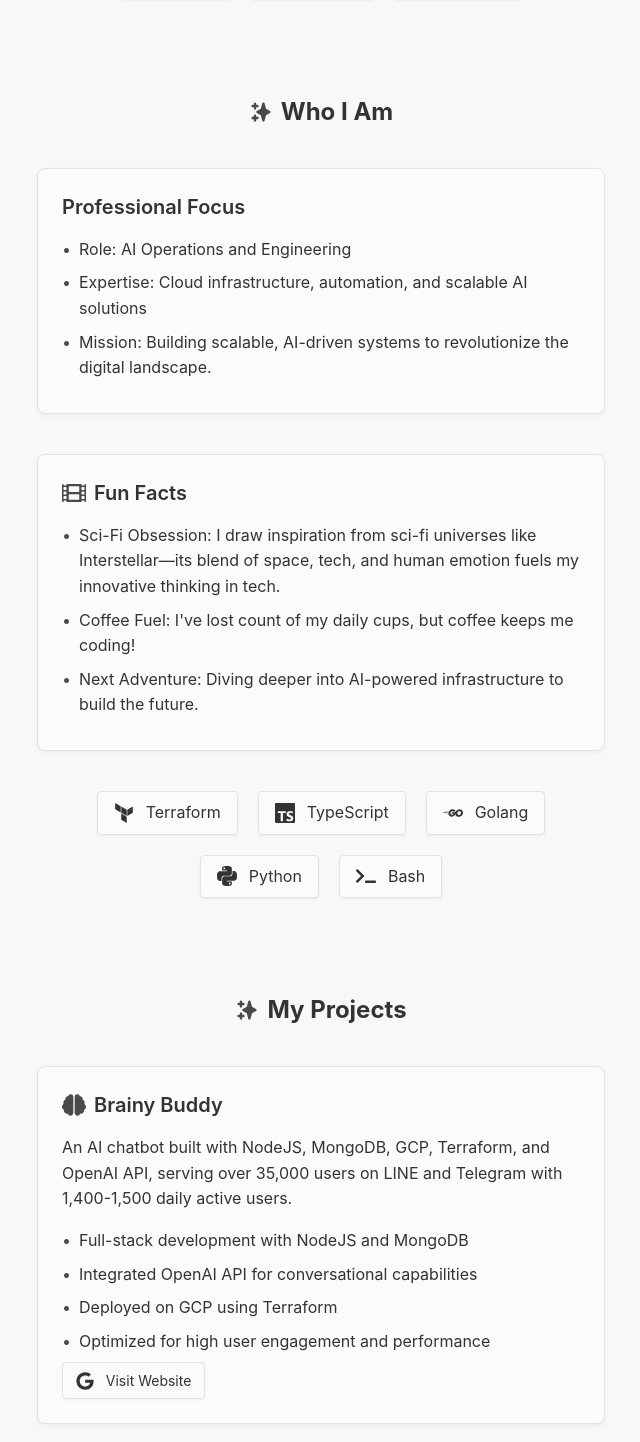
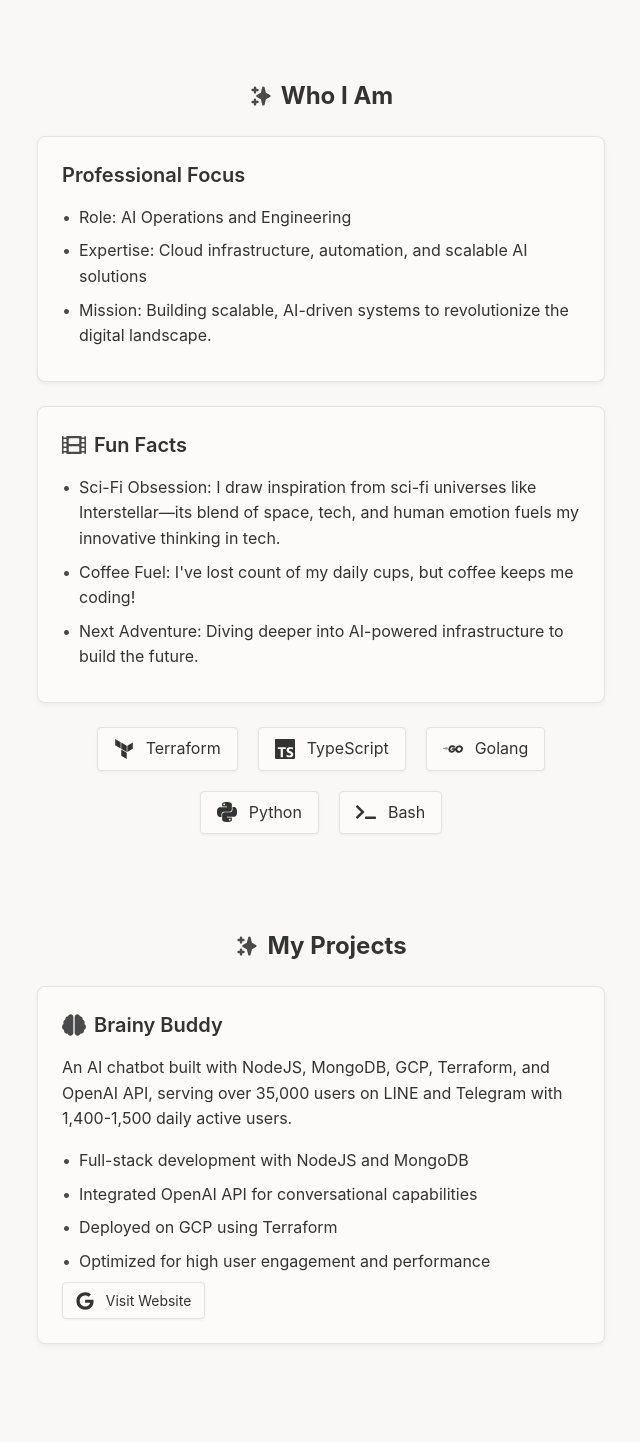
Before and after one commit to aashari/aashari, a Next.js app: page / in a window 1280 px wide. Shown: the part 541-1983 px from the top of the page, without its empty margins (319-959 px from the left). Built offline with nearby package versions, Linux system fonts and the light colour scheme.

Commit message:
Refactor: Standardize spacing and grid structure across all section components

```diff
--- a/src/components/Section.tsx
+++ b/src/components/Section.tsx
@@ -11,7 +11,7 @@
   return (
     <section className="section" id={id}>
       <div className="container mx-auto">
-        <h2 className="text-2xl font-bold text-center mb-10 flex justify-center items-center gap-2">
+        <h2 className="text-2xl font-bold text-center mb-6 flex justify-center items-center gap-2">
           {icon}
           {title}
         </h2>
--- a/src/sections/AboutSection.tsx
+++ b/src/sections/AboutSection.tsx
@@ -9,7 +9,7 @@
 export default function AboutSection() {
   return (
     <Section title="Who I Am" icon={<HiSparkles className="icon-primary mr-2" size={24} />} id="about">
-      <div className="space-y-10">
+      <div className="space-y-6 grid grid-cols-1">
         <div className="card w-full">
           <h3 className="text-xl mb-4">Professional Focus</h3>
           <ul className="space-y-2">
--- a/src/sections/ArticlesSection.tsx
+++ b/src/sections/ArticlesSection.tsx
@@ -7,7 +7,7 @@
 export default function ArticlesSection() {
   return (
     <Section title="Recent Articles" icon={<SiMedium className="icon-primary mr-2" size={24} />} id="articles">
-      <div className="space-y-10">
+      <div className="space-y-6 grid grid-cols-1">
         <div className="card w-full text-center">
           <p className="mb-4">I share insights on AI, cloud engineering, and technology innovation on Medium. Check out my latest articles!</p>
           <div className="mt-4">
--- a/src/sections/AwardsSection.tsx
+++ b/src/sections/AwardsSection.tsx
@@ -6,7 +6,7 @@
 export default function AwardsSection() {
   return (
     <Section title="Awards" icon={<FaTrophy className="icon-primary mr-2" size={24} />} id="awards">
-      <div className="space-y-10">
+      <div className="space-y-6 grid grid-cols-1">
         <div className="card w-full">
           <h3 className="text-xl mb-4 flex items-center gap-2"><FaTrophy className="icon-primary" /> Top Team at Ericsson Hackathon</h3>
           <p className="mb-4">Recognized for developing an innovative solution that addressed real-world challenges in telecommunications and connectivity.</p>
--- a/src/sections/HeroSection.tsx
+++ b/src/sections/HeroSection.tsx
@@ -21,7 +21,7 @@
         <p className="text-lg text-muted mb-4">
           Tech Wanderer | AI Operations & Engineering | Cloud Innovator
         </p>
-        <p className="text-md mb-10 max-w-prose mx-auto">
+        <p className="text-md mb-6 max-w-prose mx-auto">
           Based in Indonesia, I&apos;m a Tech Wanderer and AI operations expert, specializing in cloud engineering and scalable AI solutions.
         </p>
         <div className="flex flex-wrap justify-center gap-4 md:gap-5 mt-10">
--- a/src/sections/ProjectsSection.tsx
+++ b/src/sections/ProjectsSection.tsx
@@ -8,7 +8,7 @@
 export default function ProjectsSection() {
   return (
     <Section title="My Projects" icon={<HiSparkles className="icon-primary mr-2" size={24} />} id="projects">
-      <div className="space-y-10">
+      <div className="space-y-6 grid grid-cols-1">
         <div className="card w-full">
           <h3 className="text-xl mb-4 flex items-center gap-2">
             <FaBrain className="icon-primary" />
--- a/src/sections/PublicationsSection.tsx
+++ b/src/sections/PublicationsSection.tsx
@@ -8,7 +8,7 @@
 export default function PublicationsSection() {
   return (
     <Section title="Publications" icon={<HiSparkles className="icon-primary mr-2" size={24} />} id="publications">
-      <div className="space-y-10">
+      <div className="space-y-6 grid grid-cols-1">
         <div className="card w-full">
           <h3 className="text-xl mb-4 flex items-center gap-2"><FaBook className="icon-primary" size={24} /> A Design of Crowd-Based Corruption Prevention System in Indonesia</h3>
           <p className="mb-4">2019 International Conference on Information Management and Technology (ICIMTech) · Aug 1, 2019</p>
```
